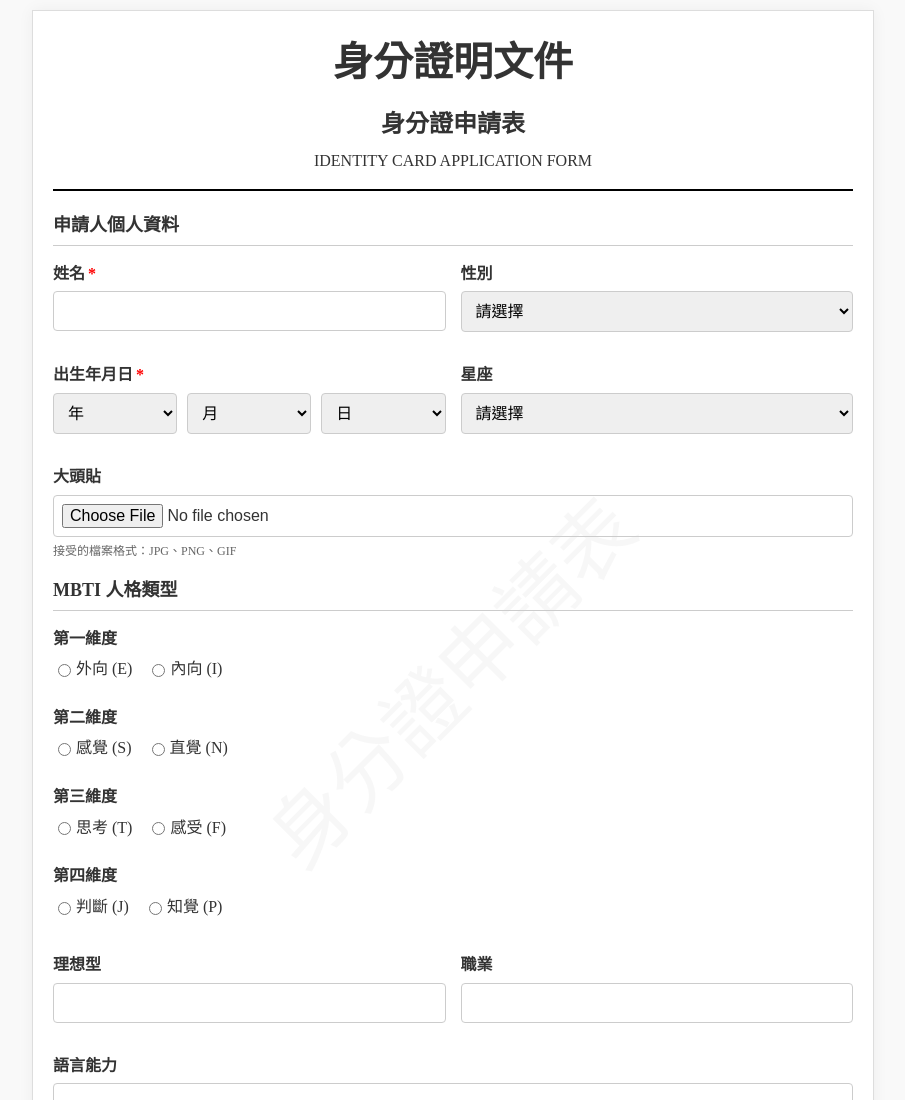
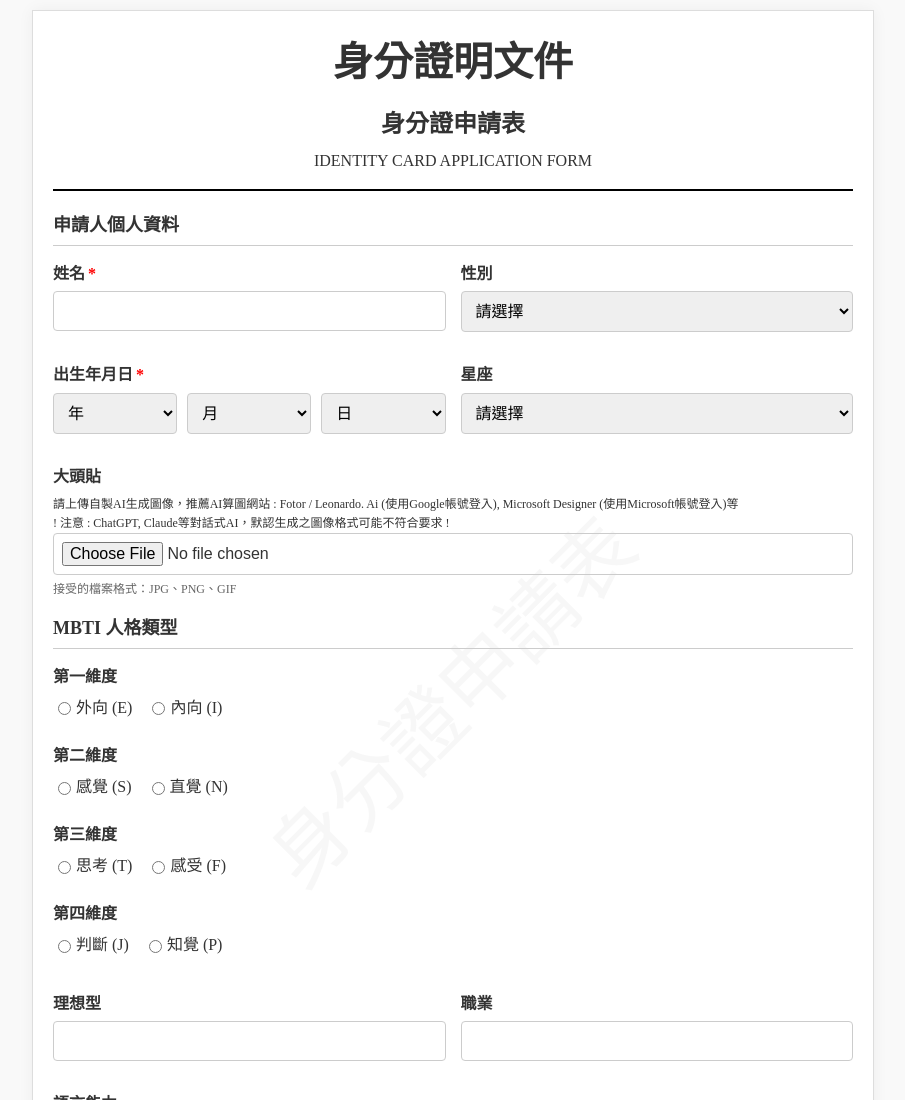
Before and after one commit to mirin33/id-card-form, a plain HTML site: page index.html in a window 1280 px wide. Shown: the top 1100 px of the page, without its empty margins (187-1092 px from the left). Drawn offline with Linux system fonts and the light colour scheme.

Commit message:
Update index.html

```diff
--- a/index.html
+++ b/index.html
@@ -347,6 +347,8 @@
 
                 <div class="form-group">
                     <label for="avatar">大頭貼</label>
+                    <div style="font-size: 12px">請上傳自製AI生成圖像，推薦AI算圖網站 : Fotor / Leonardo. Ai (使用Google帳號登入), Microsoft Designer (使用Microsoft帳號登入)等</div>
+                    <div style="font-size: 12px">! 注意 : ChatGPT, Claude等對話式AI，默認生成之圖像格式可能不符合要求 !</div>
                     <div class="file-input-container">
                         <input type="file" id="avatar" accept="image/jpeg,image/png,image/gif">
                         <div class="file-input-help">接受的檔案格式：JPG、PNG、GIF</div>
```
